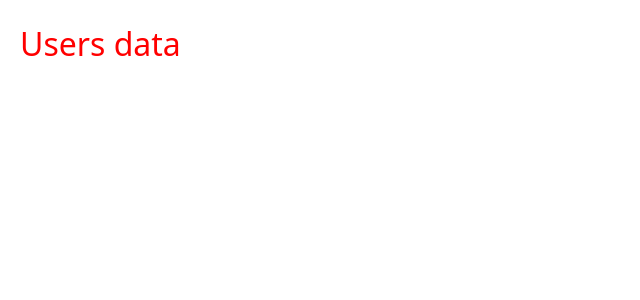
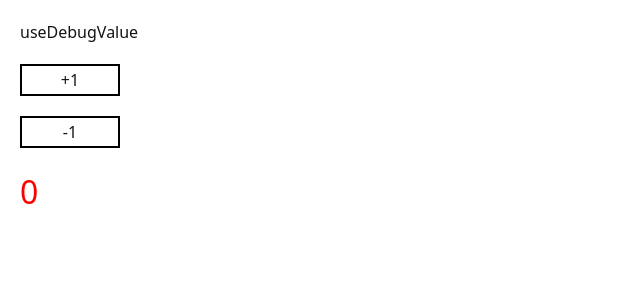
Before and after one commit to romanbarinov84/WebGarage-React-lessons-, a React (Vite) app: page / in a window 1280 px wide. Shown: the top 300 px of the page, without its empty margins (0-640 px from the left). Built offline with nearby package versions, Linux system fonts and the light colour scheme.

Commit message:
24.02 useDebugValue

```diff
--- a/src/components/pages/HomePage.jsx
+++ b/src/components/pages/HomePage.jsx
@@ -2,8 +2,8 @@
 
 
 
-import MainAxios from '../axios/MainAxios';
 
+import MainUseDebugValue from '../useDebugValue/MainUseDebugValue';
 import './HomePage.css';
 
 
@@ -11,7 +11,7 @@ function HomePage() {
     return (
         <div>
 
-       <MainAxios/>
+       <MainUseDebugValue/>
         </div>
     );
 }
--- /dev/null
+++ b/src/components/useDebugValue/MainUseDebugValue.jsx
@@ -0,0 +1,36 @@
+import { useState, useDebugValue } from "react";
+
+// Кастомный хук для счётчика
+function useCounter(initial) {
+  const [count, setCount] = useState(initial);
+
+  // useDebugValue показывает count в React DevTools
+  useDebugValue(count, c => `Count value: ${c}`);
+
+  return [count, setCount];
+}
+
+const MainUseDebugValue = () => {
+  const [count, setCount] = useCounter(0); // используем кастомный хук
+
+  return (
+    <div style={{ display: "flex", flexDirection: "column", maxWidth: "100px", gap: "20px" }}>
+      <h1>useDebugValue</h1>
+      <button
+        style={{ border: "2px solid black", padding: "2px" }}
+        onClick={() => setCount(count + 1)}
+      >
+        +1
+      </button>
+      <button
+        style={{ border: "2px solid black", padding: "2px" }}
+        onClick={() => setCount(count - 1)}
+      >
+        -1
+      </button>
+      <span style={{ color: "red", fontSize: "32px" }}>{count}</span>
+    </div>
+  );
+};
+
+export default MainUseDebugValue;
```
